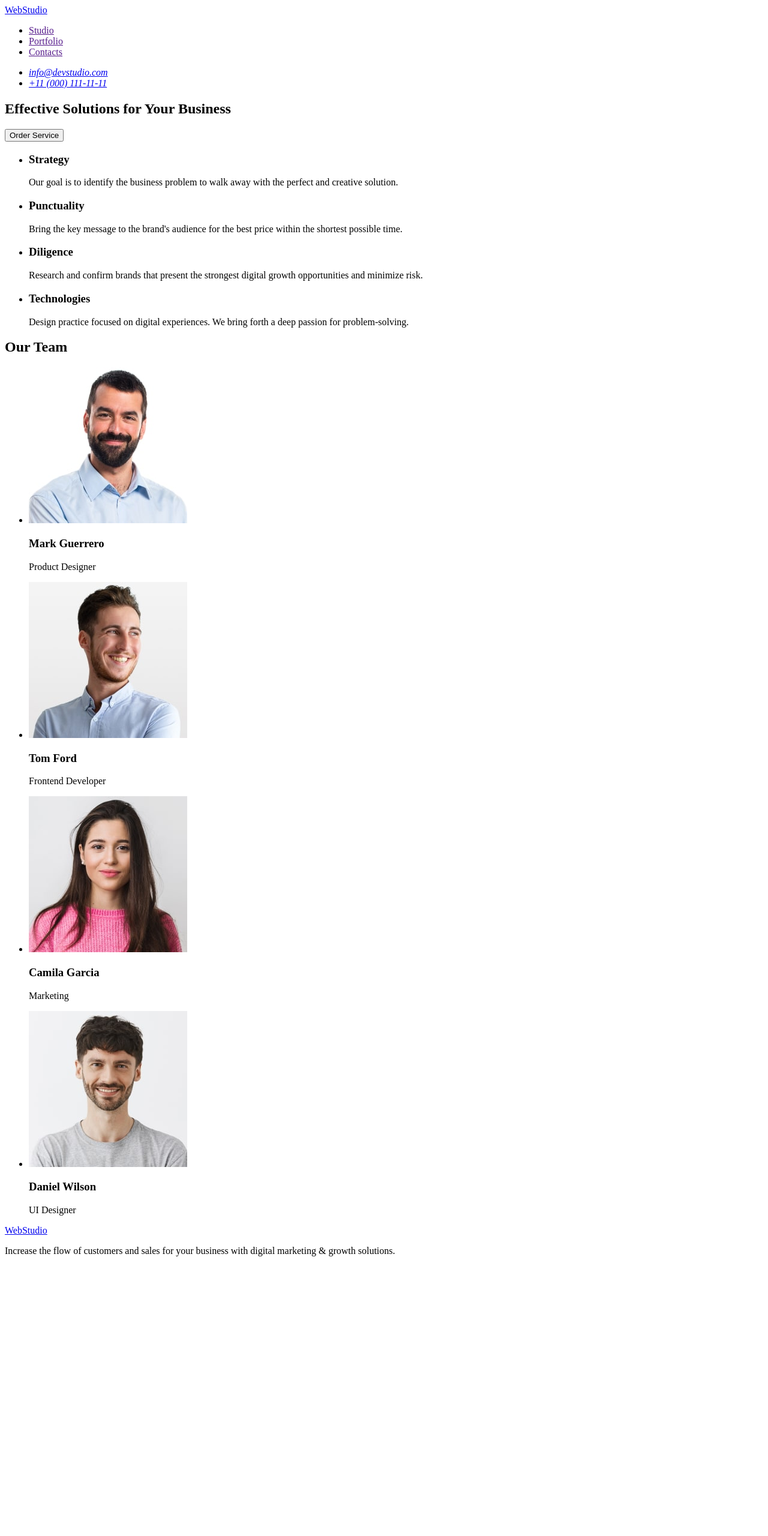
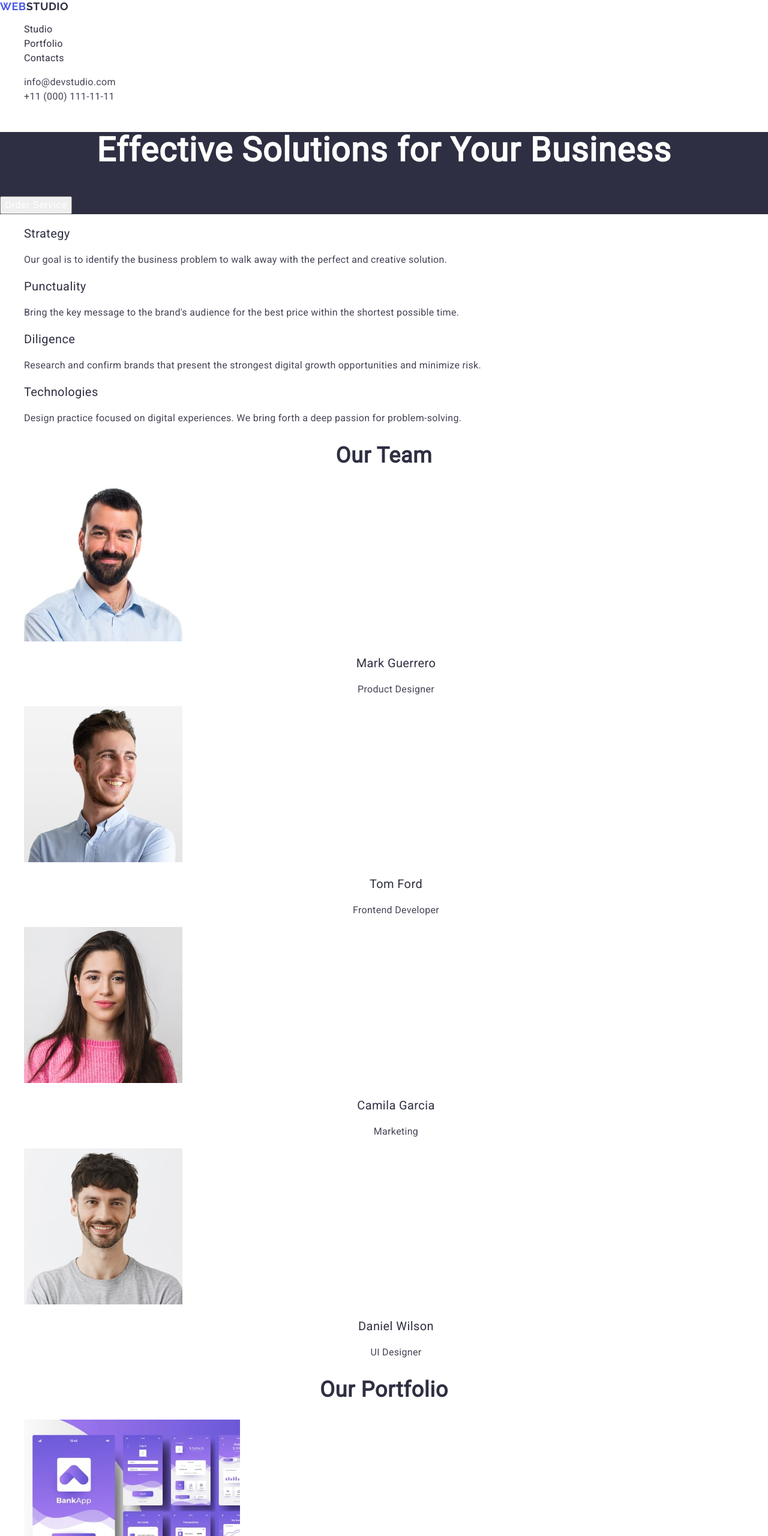
Before and after one commit to Alinka-Kim/goit-markup-hw-02, a plain HTML site: page index.html in a window 1280 px wide. Shown: the top 2560 px of the page at 60% size. Before the commit the page ends 2110 px from the top, so only its background shows below. Drawn offline with nearby package versions, Linux system fonts and the light colour scheme.

Commit message:
add index file

```diff
--- /dev/null
+++ b/css/styles.css
@@ -0,0 +1,214 @@
+/* font-family: "Raleway",sans-serif;
+font-family: "Roboto",sans-serif; */
+body {
+    font-family: "Roboto", sans-serif;
+    color: #434455;
+    background-color: #fff;
+}
+
+ul, ol {
+    list-style-type: none;
+}
+
+a {
+    text-decoration: none;
+}
+
+/* .visually-hidden {
+    position: absolute;
+    width: 1px;
+    height: 1px;
+    margin: -1px;
+    border: 0;
+    padding: 0;
+    white-space: nowrap;
+    clip-path: inset(100%);
+    clip: rect(0 0 0 0);
+    overflow: hidden;
+} */
+
+.logo {
+    font-family: "Raleway", sans-serif;
+    font-weight: 700;
+        font-size: 18px;
+        line-height: 1.17;
+        letter-spacing: 0.03em;
+        text-transform: uppercase;
+        color: #4d5ae5;
+}
+
+.header-logo .logo-part {
+color: #2e2f42;
+}
+
+.footer-logo .logo-part {
+    color: #f4f4fd;;
+}
+
+.nav-link {
+    font-weight: 500;
+        font-size: 16px;
+        line-height: 1.5;
+        letter-spacing: 0.02em;
+        color: #2e2f42;
+}
+
+.contacts {
+    font-style: normal;
+}
+
+.contacts-link {
+        font-size: 16px;
+        line-height: 1.5;
+        letter-spacing: 0.02em;
+        color: #434455;
+}
+
+.nav-link:hover,
+.nav-link:focus,
+.contacts-link:hover,
+.contacts-link:focus {
+color: #404bbf;
+}
+
+/* ------------Effective------------ */
+
+
+.Effective {
+    background-color: #2e2f42;
+}
+
+.Effective-title {
+    font-weight: 700;
+        font-size: 56px;
+        line-height: 1.08;
+        letter-spacing: 0.02em;
+        text-align: center;
+        color: #fff;
+}
+
+.Effective-btn {
+    font-weight: 500;
+        font-size: 16px;
+        line-height: 1.5;
+        letter-spacing: 0.04em;
+        color: #fff;
+}
+
+/* ------------Eff------------ */
+
+
+.eff {}
+
+.eff-list {}
+
+.eff-item {}
+
+.eff-subtitle {
+    font-weight: 500;
+        font-size: 20px;
+        line-height: 1.2;
+        letter-spacing: 0.02em;
+        color: #2e2f42;
+}
+
+.eff-item-text {
+    font-weight: 400;
+        font-size: 16px;
+        line-height: 1.5;
+        letter-spacing: 0.02em;
+        color: #434455;
+}
+
+/* ------------Team------------ */
+
+
+.Team {}
+
+.team-title {
+    font-weight: 700;
+        font-size: 36px;
+        line-height: 1.11111;
+        letter-spacing: 0.02em;
+        text-align: center;
+        color: #2e2f42;
+}
+
+.team-list {}
+
+.team-item {}
+
+.team-img {}
+
+.team-subtitle {
+    font-weight: 500;
+        font-size: 20px;
+        line-height: 1.2;
+        letter-spacing: 0.02em;
+        text-align: center;
+        color: #2e2f42;
+}
+
+.team-item-text {
+    font-weight: 400;
+        font-size: 16px;
+        line-height: 1.5;
+        letter-spacing: 0.02em;
+        text-align: center;
+        color: #434455;
+}
+
+
+/* ------------Portfolio------------ */
+
+
+.Portfolio {}
+
+.Portfolio-title {
+    font-weight: 700;
+        font-size: 36px;
+        line-height: 1.11111;
+        letter-spacing: 0.02em;
+        text-align: center;
+        color: #2e2f42;
+}
+
+.Portfolio-list {}
+
+.Portfolio-item {}
+
+.Portfolio-subtitle {
+    font-weight: 500;
+        font-size: 20px;
+        line-height: 1.2;
+        letter-spacing: 0.02em;
+        color: #2e2f42;
+}
+
+.Portfolio-item-text {
+    font-weight: 400;
+        font-size: 16px;
+        line-height: 1.5;
+        letter-spacing: 0.02em;
+        color: #434455;
+}
+
+
+
+
+
+
+
+
+
+.page-footer {
+    background-color: #2e2f42;
+}
+
+.footer-text {
+    font-weight: 400;
+        font-size: 16px;
+        line-height: 1.5;
+        letter-spacing: 0.02em;
+        color: #f4f4fd;
+}
--- a/index.html
+++ b/index.html
@@ -5,59 +5,72 @@
     <meta charset="UTF-8" />
     <meta name="viewport" content="width=device-width, initial-scale=1.0" />
     <title>WebStudio</title>
+
+    <link rel="stylesheet" href="https://cdnjs.cloudflare.com/ajax/libs/modern-normalize/3.0.1/modern-normalize.min.css"
+        integrity="sha512-q6WgHqiHlKyOqslT/lgBgodhd03Wp4BEqKeW6nNtlOY4quzyG3VoQKFrieaCeSnuVseNKRGpGeDU3qPmabCANg=="
+        crossorigin="anonymous" referrerpolicy="no-referrer" />
+
+    <link rel="preconnect" href="https://fonts.googleapis.com">
+    <link rel="preconnect" href="https://fonts.gstatic.com" crossorigin>
+    <link href="https://fonts.googleapis.com/css2?family=Raleway:wght@700&family=Roboto:wdth@400;500;700&display=swap"
+        rel="stylesheet"
+        />
+
+
+    <link rel="stylesheet" href="./css/styles.css">
 </head>
 
 <body>
-    <header>
-        <nav>
-            <a href="./index.html">WebStudio</a>
-            <ul>
-                <li><a href="">Studio</a></li>
-                <li><a href="">Portfolio</a></li>
-                <li><a href="">Contacts</a></li>
+    <header class="page-header">
+        <nav class="header-nav">
+            <a class="logo header-logo" href="./index.html">Web<span class="logo-part">Studio</span></a>
+            <ul class="nav-list">
+                <li class="nav-item"><a class="nav-link" href="./index.html">Studio</a></li>
+                <li class="nav-item"><a class="nav-link" href="">Portfolio</a></li>
+                <li class="nav-item"><a class="nav-link" href="">Contacts</a></li>
             </ul>
         </nav>
-        <address>
-            <ul>
-                <li><a href="mailto:info@devstudio.com">info@devstudio.com</a></li>
+        <address class="contacts">
+            <ul class="contacts-list">
+                <li class="contacts-item"><a class="contacts-link" href="mailto:info@devstudio.com">info@devstudio.com</a></li>
                 <!--nomer poshta-->
-                <li><a href="tel:+110001111111">+11 (000) 111-11-11</a></li>
+                <li class="contacts-item"><a class="contacts-link" href="tel:+110001111111">+11 (000) 111-11-11</a></li>
             </ul>
         </address>
     </header>
     <main>
-        <section>
-            <h1>Effective Solutions for Your Business</h1>
-            <button type="button">Order Service</button>
+        <section class="Effective">
+            <h1 class="Effective-title">Effective Solutions for Your Business</h1>
+            <button class="Effective-btn" type="button">Order Service</button>
         </section>
 
-        <section>
-            <h2 hidden>effective solutions</h2>
-            <ul>
-                <li>
-                    <h3>Strategy</h3>
-                    <p>
+        <section class="eff">
+            <!-- <h2 class="visually-hidden">effective solutions</h2> -->
+            <ul class="eff-list">
+                <li class="eff-item">
+                    <h3 class="eff-subtitle">Strategy</h3>
+                    <p class="eff-item-text">
                         Our goal is to identify the business problem to walk away with the
                         perfect and creative solution.
                     </p>
                 </li>
-                <li>
-                    <h3>Punctuality</h3>
-                    <p>
+                <li class="eff-item">
+                    <h3 class="eff-subtitle">Punctuality</h3>
+                    <p class="eff-item-text">
                         Bring the key message to the brand's audience for the best price
                         within the shortest possible time.
                     </p>
                 </li>
-                <li>
-                    <h3>Diligence</h3>
-                    <p>
+                <li class="eff-item">
+                    <h3 class="eff-subtitle">Diligence</h3>
+                    <p class="eff-item-text">
                         Research and confirm brands that present the strongest digital
                         growth opportunities and minimize risk.
                     </p>
                 </li>
-                <li>
-                    <h3>Technologies</h3>
-                    <p>
+                <li class="eff-item">
+                    <h3 class="eff-subtitle">Technologies</h3>
+                    <p class="eff-item-text">
                         Design practice focused on digital experiences. We bring forth a
                         deep passion for problem-solving.
                     </p>
@@ -65,35 +78,70 @@
             </ul>
         </section>
 
-        <section>
-            <h2>Our Team</h2>
-            <ul>
-                <li>
-                    <img src="./images/img-min1.jpg" width="264" height="260" alt="Product Designer" />
-                    <h3>Mark Guerrero</h3>
-                    <p>Product Designer</p>
+        <section class="Team">
+            <h2 class="team-title">Our Team</h2>
+            <ul class="team-list">
+                <li class="team-item">
+                    <img class="team-img" src="./images/img-min1.jpg" width="264" height="260" alt="Product Designer" />
+                    <h3 class="team-subtitle">Mark Guerrero</h3>
+                    <p class="team-item-text">Product Designer</p>
                 </li>
-                <li>
-                    <img src="./images/img-min2.jpg" width="264" height="260" alt="Frontend Developer" />
-                    <h3>Tom Ford</h3>
-                    <p>Frontend Developer</p>
+                <li class="team-item">
+                    <img class="team-img" src="./images/img-min2.jpg" width="264" height="260" alt="Frontend Developer" />
+                    <h3 class="team-subtitle">Tom Ford</h3>
+                    <p class="team-item-text">Frontend Developer</p>
                 </li>
-                <li>
-                    <img src="./images/img-min3.jpg" width="264" height="260" alt="Marketing" />
-                    <h3>Camila Garcia</h3>
-                    <p>Marketing</p>
+                <li class="team-item">
+                    <img class="team-img" src="./images/img-min3.jpg" width="264" height="260" alt="Marketing" />
+                    <h3 class="team-subtitle">Camila Garcia</h3>
+                    <p class="team-item-text">Marketing</p>
                 </li>
-                <li>
-                    <img src="./images/img-min4.jpg" width="264" height="260" alt="UI Designer" />
-                    <h3>Daniel Wilson</h3>
-                    <p>UI Designer</p>
+                <li class="team-item">
+                    <img class="team-img" src="./images/img-min4.jpg" width="264" height="260" alt="UI Designer" />
+                    <h3 class="team-subtitle">Daniel Wilson</h3>
+                    <p class="team-item-text">UI Designer</p>
                 </li>
             </ul>
         </section>
+
+    <section class="Portfolio">
+        <h2 class="Portfolio-title">Our Portfolio</h2>
+        <ul class="Portfolio-list">
+            <li class="Portfolio-item">
+                <img src="./images/img1-min.jpg" width="360" height="300" alt="App">
+                <h3 class="Portfolio-subtitle">Banking App</h3>
+                <p class="Portfolio-item-text">App</p>
+            </li>
+            <li class="Portfolio-item">
+                <img src="./images/img2-min.jpg" width="360" height="300" alt="Marketing">
+                <h3 class="Portfolio-subtitle">Cashless Payment</h3>
+                <p class="Portfolio-item-text">Marketing</p>
+            </li>
+            <li class="Portfolio-item"><img src="./images/img3-min.jpg" width="360" height="300" alt="App">
+                <h3 class="Portfolio-subtitle">Meditation App</h3>
+                <p class="Portfolio-item-text">App</p>
+            </li>
+            <li class="Portfolio-item">
+                <img src="./images/img4-min.jpg" width="360" height="300" alt="Marketing">
+                <h3 class="Portfolio-subtitle">Taxi Service</h3>
+                <p class="Portfolio-item-text">Marketing</p>
+            </li>
+            <li class="Portfolio-item">
+                <img src="./images/img5-min.jpg" width="360" height="300" alt="Design">
+                <h3 class="Portfolio-subtitle">Screen Illustrations</h3>
+                <p class="Portfolio-item-text">Design</p>
+            </li>
+            <li class="Portfolio-item">
+                <img src="./images/img6-min.jpg" width="360" height="300" alt="Marketing">
+                <h3 class="Portfolio-subtitle">Online Courses</h3>
+                <p class="Portfolio-item-text">Marketing</p>
+            </li>
+        </ul>
+    </section>
     </main>
-    <footer>
-            <a href="./index.html">WebStudio</a>
-        <p>
+    <footer class="page-footer">
+            <a class="logo footer-logo" href="./index.html">Web<span class="logo-part">Studio</span></a>
+        <p class="footer-text">
             Increase the flow of customers and sales for your business with digital
             marketing & growth solutions.
         </p>
```
Also changed, not shown: images/img1-min.jpg (added), images/img2-min.jpg (added), images/img3-min.jpg (added), images/img4-min.jpg (added), images/img5-min.jpg (added), images/img6-min.jpg (added).
